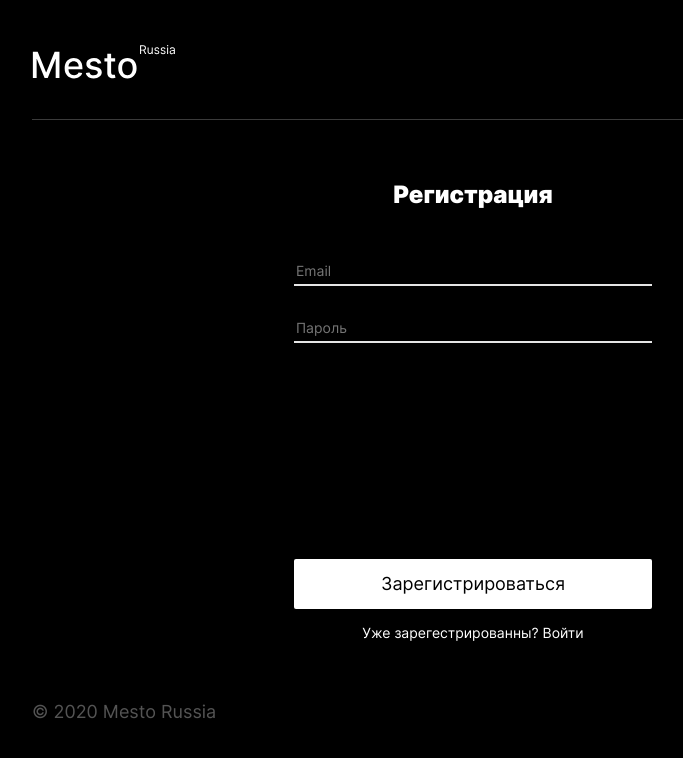
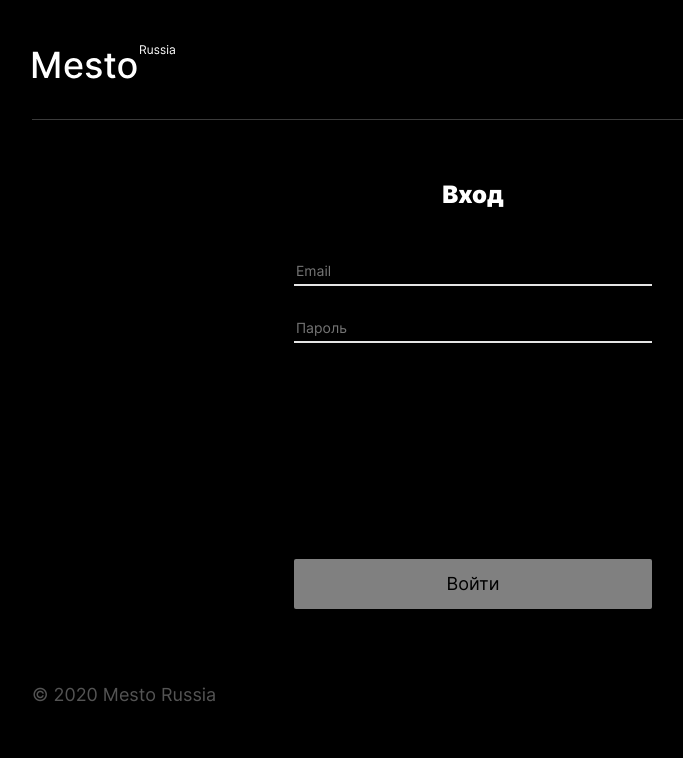
Before and after one commit to Comediant24/react-mesto-auth, a React (Create React App) app: page / in a window 1280 px wide. Shown: the top 758 px of the page, without its empty margins (167-850 px from the left). Built offline with nearby package versions, Linux system fonts and the light colour scheme; no server answers.

Commit message:
feat: создать компоненты Login, Register

```diff
--- a/src/blocks/auth-form/auth-form.css
+++ b/src/blocks/auth-form/auth-form.css
@@ -50,7 +50,7 @@
   line-height: 1.25;
 }
 
-.auth-form__button {
+.auth-form__button_submit {
   border: none;
   margin-top: 216px;
   width: 100%;
@@ -63,6 +63,11 @@
   line-height: 22px;
   text-align: center;
   color: #000000;
+}
+
+.auth-form__button_submit_disabled {
+  opacity: 0.5;
+  pointer-events: none;
 }
 
 .auth-form__button:hover {
--- a/src/components/App.js
+++ b/src/components/App.js
@@ -9,7 +9,9 @@ import EditProfilePopup from './EditProfilePopup';
 import EditAvatarPopup from './EditAvatarPopup';
 import AddPlacePopup from './AddPlacePopup';
 import PopupWithForm from './PopupWithForm';
-import Signup from './Signup';
+import AuthForm from './AuthForm';
+import Register from './Register';
+import Login from './Login';
 
 function App() {
   const [isEditProfilePopupOpen, setEditProfilePopupOpen] = useState(false);
@@ -146,7 +148,8 @@ function App() {
               onCardDelete={handleCardDeleteRequest}
               isCardsLoading={isCardsLoading}
             /> */}
-            <Signup />
+            {/* <Register /> */}
+            <Login />
           </main>
           <Footer />
 
--- a/src/components/Signup.js
+++ b/src/components/AuthForm.js
@@ -1,8 +1,14 @@
-import React from 'react';
+import React, { useEffect } from 'react';
 import { useFormWithValidation } from '../hooks/useFormWithValidation';
 import Input from './Input';
 
-const Signup = () => {
+const AuthForm = ({
+  className,
+  title = 'Заголовок формы',
+  buttonText = 'Сабмит формы',
+  loginLink,
+  onSubmit,
+}) => {
   const {
     values,
     handleChange,
@@ -12,9 +18,24 @@ const Signup = () => {
     resetForm,
   } = useFormWithValidation();
 
+  useEffect(() => {
+    setIsValid(false);
+  }, [setIsValid]);
+
+  const handleSubmit = (e) => {
+    onSubmit(e, values);
+    resetForm();
+  };
+
   return (
-    <form className="auth-form">
-      <h3 className="auth-form__title">Регистрация</h3>
+    <form
+      className={`auth-form ${className}`}
+      onSubmit={handleSubmit}
+      name={className}
+      action="#"
+      noValidate
+    >
+      <h3 className="auth-form__title">{title}</h3>
       <fieldset className="auth-form__container">
         <Input
           value={values.email}
@@ -35,18 +56,25 @@ const Signup = () => {
           type="password"
           placeholder="Пароль"
           required
-          minLength="5"
-          maxLength="40"
           autoComplete="off"
           validationMessage={errors.password}
         />
       </fieldset>
-      <button className="button auth-form__button">Зарегистрироваться</button>
+      <button
+        type="submit"
+        aria-label="Отправить данные"
+        className={`button auth-form__button auth-form__button_submit ${
+          isValid ? '' : 'auth-form__button_submit_disabled'
+        }`}
+        disabled={!isValid}
+      >
+        {buttonText}
+      </button>
       <a href="/#" className="link auth-form__is-login-link">
-        Уже зарегестрированны? Войти
+        {loginLink ? 'Уже зарегестрированны? Войти' : ''}
       </a>
     </form>
   );
 };
 
-export default Signup;
+export default AuthForm;
--- /dev/null
+++ b/src/components/Login.js
@@ -0,0 +1,23 @@
+import React from 'react';
+import AuthForm from './AuthForm';
+
+const Login = () => {
+  const handleSubmit = (e, registerForm) => {
+    e.preventDefault();
+    console.log(registerForm);
+  };
+
+  return (
+    <div>
+      <AuthForm
+        className="login"
+        title="Вход"
+        buttonText="Войти"
+        loginLink={false}
+        onSubmit={handleSubmit}
+      />
+    </div>
+  );
+};
+
+export default Login;
--- /dev/null
+++ b/src/components/Register.js
@@ -0,0 +1,23 @@
+import React from 'react';
+import AuthForm from './AuthForm';
+
+const Register = () => {
+  const handleSubmit = (e, registerForm) => {
+    e.preventDefault();
+    console.log(registerForm);
+  };
+
+  return (
+    <div>
+      <AuthForm
+        className="register"
+        title="Регистрация"
+        buttonText="Зарегистрироваться"
+        loginLink={true}
+        onSubmit={handleSubmit}
+      />
+    </div>
+  );
+};
+
+export default Register;
```
